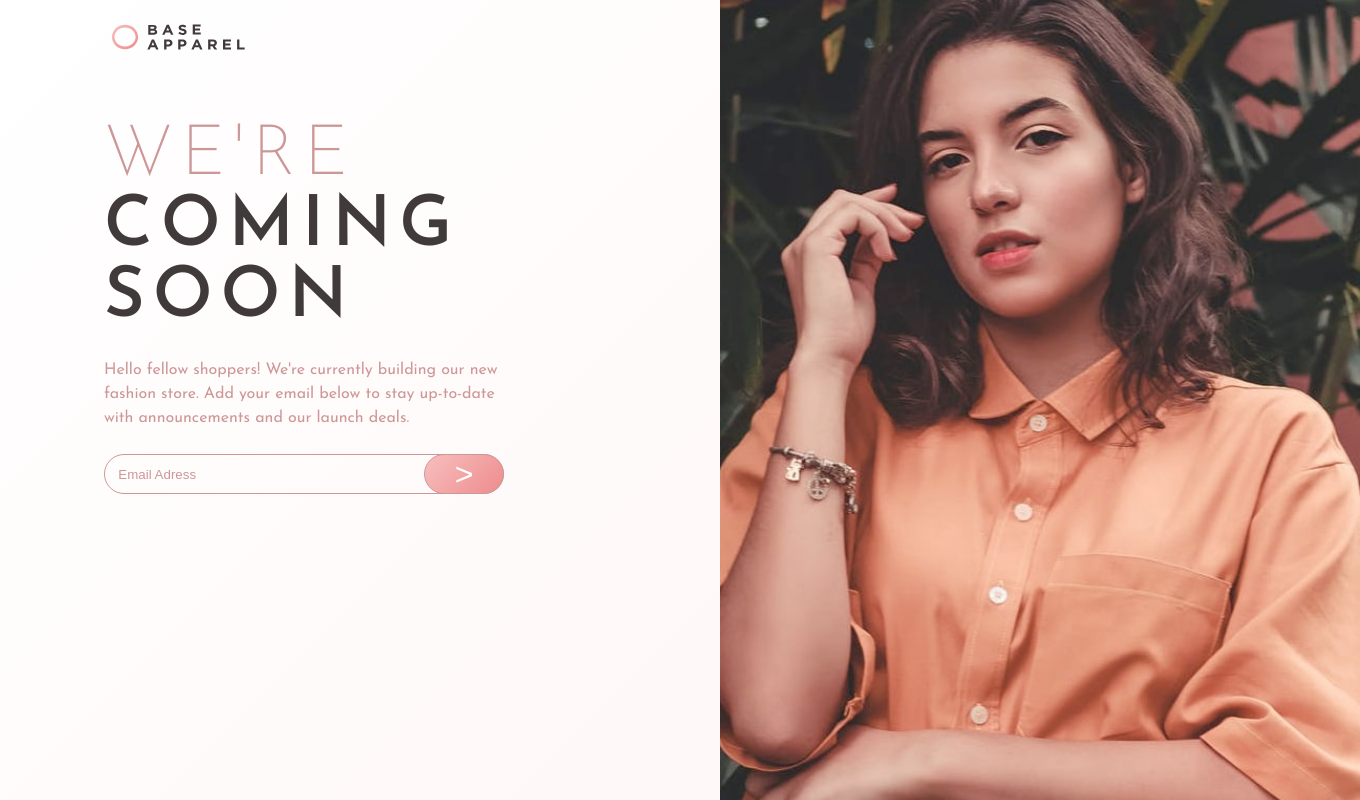
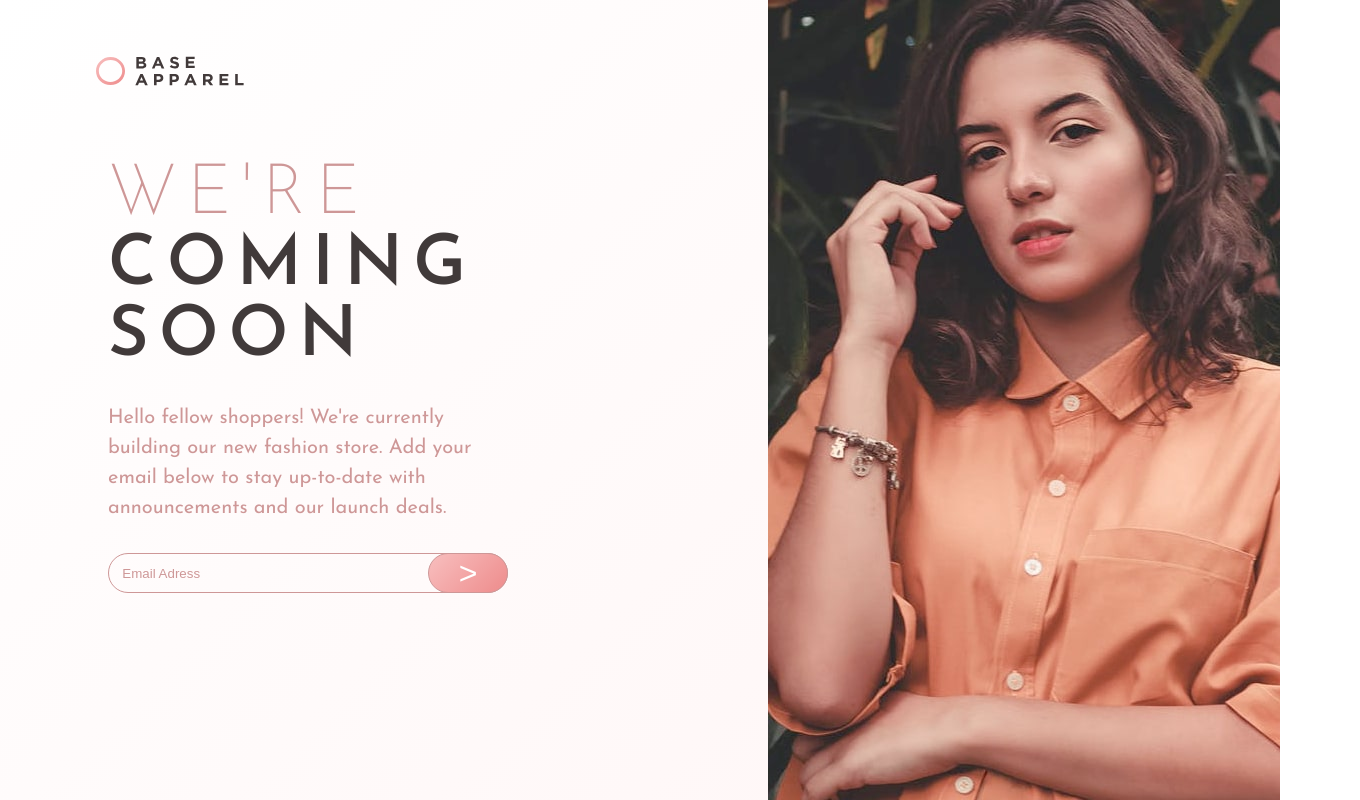
Before and after one commit to Michaal1337/comingsoon, a plain HTML site: page index.html in a window 1280 px wide. Shown: the whole page, 1360 px wide, since content can reach past the window. Drawn offline with Linux system fonts and the light colour scheme.

Commit message:
almost finish

```diff
--- a/index.html
+++ b/index.html
@@ -18,8 +18,7 @@
     <div class="logo-container">
         <div class="logo"></div>
     </div>
-    <!-- <div class="hero-img-container"></div> -->
-    <div class="hero-img"></div>
+        <div class="hero-img"></div>
     <div class="container">
         <ul class="container__list">
             <li class="container__list-1">we're</li>
@@ -29,12 +28,12 @@
         <p class="container__parag"> Hello fellow shoppers! We're currently building our new fashion store.
             Add your email below to stay up-to-date with announcements and our launch deals.</p>
         <form action="" class="container__form">
-            <input type="email" placeholder="Email Adress" class="container__form-email" required>
+            <input type="text" placeholder="Email Adress" class="container__form-email" required>
             <input type="submit" class="container__form-submit" value=">">
         </form>
-        <p class="container__error">Please provide a valid email</p>
+        <p class="container__error"></p>
     </div>
-
+<script src="/js/script.js"></script>
 </body>
 
 </html>
--- a/js/script.js
+++ b/js/script.js
@@ -0,0 +1,17 @@
+const emailInput = document.querySelector('.container__form-email')
+const errorText = document.querySelector('.container__error')
+const submit = document.querySelector('.container__form-submit')
+
+function checkEmail() {
+	if (emailInput.value.includes('@') && emailInput.value.includes('.')) {
+		errorText.textContent = 'Email Sent'
+        console.log('elo');
+	} else if (emailInput.value.includes('@') || emailInput.value.includes('.')){
+        errorText.textContent = 'Please provide a valid email'
+    } else {
+        console.log('elo');
+    }
+}
+
+submit.addEventListener('click', checkEmail)
+//
--- a/sass/style.scss
+++ b/sass/style.scss
@@ -100,7 +100,7 @@ body {
 		}
 	}
 	&__error {
-		visibility: hidden;
+		// visibility: hidden;
 		margin: 1em 0 0 0.7em;
 		text-align: left;
 	}
@@ -112,45 +112,41 @@ body {
 	}
 	.logo-container {
 		order: 0;
-		width: 50%;
-		margin-left: 5em;
+		width: 60%;
+		height: 10%;
+		max-width: 400px;
+		position: relative;
+		top: 2em;
+		left: 4em;
+
 		.logo {
-			background-size: 45% 80%;
+
+			background-size: 50% 90%;
 		}
-
 	}
 	.hero-img {
 		background-image: url('/img/hero-desktop.jpg');
-		background-size: cover;
 		order: 2;
 		align-self: flex-end;
-		width: 50%;
-		height: 100%
+		width: 40%;
+		height: 100%;
 	}
 	.container {
+		position: relative;
+		top: 5em;
+		left: 1em;
 		order: 1;
 		text-align: left;
-		width: 50%;
-		align-self: flex-start;
-		margin-left: 6.5em;
+		margin: 0 0;
+		width: 60%;
+		max-height: 605px;
+
 		&__list {
 			font-size: 7rem;
-			text-transform: uppercase;
-			color: $DarkRed;
-			letter-spacing: 8px;
-			font-weight: 600;
-			list-style: none;
-			&-1 {
-				color: $Red;
-				font-weight: 300;
-			}
+			letter-spacing: 10px;
 		}
-
 		&__parag {
-			line-height: 1.5em;
-			margin: 1.5em 0;
+			font-size: 2rem;
 		}
 	}
-
-
 }
```
Also changed, not shown: css/style.css, 1 other file.
